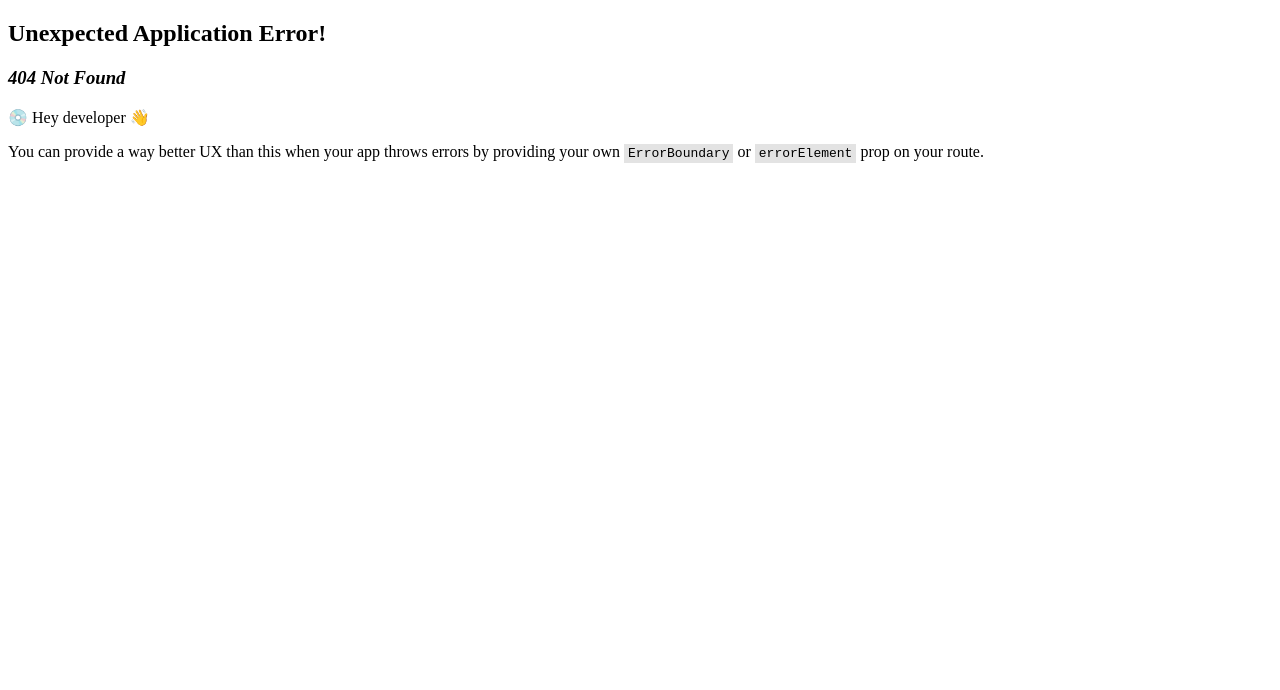
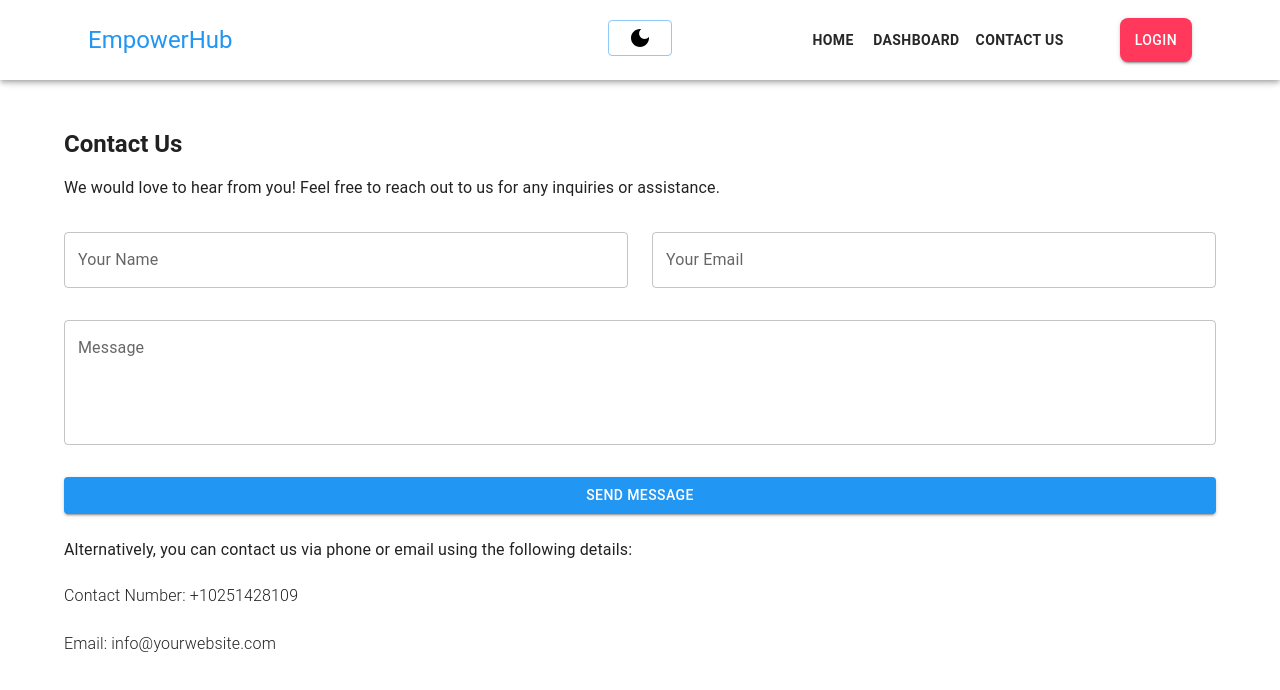
Before and after one commit to mdriazuddinriad5/empower-hub-client, a React (Vite) app: page /contact in a window 1280 px wide. Before the commit this address had no page. Shown: the top 690 px of the page. Built offline with nearby package versions, Linux system fonts and the light colour scheme.

Commit message:
ContactUs page added

```diff
--- a/package.json
+++ b/package.json
@@ -13,6 +13,7 @@
     "@emotion/react": "^11.11.1",
     "@emotion/styled": "^11.11.0",
     "@mui/icons-material": "^5.14.18",
+    "@mui/joy": "^5.0.0-beta.15",
     "@mui/material": "^5.14.18",
     "@tanstack/react-query": "^5.8.7",
     "axios": "^1.6.2",
--- /dev/null
+++ b/src/Components/shared/Footer/Footer.jsx
@@ -0,0 +1,24 @@
+import React from 'react';
+import { Typography, Container, Box } from '@mui/material';
+
+const Footer = () => {
+  return (
+    <Box
+      component="footer"
+      sx={{
+        backgroundColor: '#f5f5f5',
+        py: 2,
+        mt: 'auto',
+        textAlign: 'center',
+      }}
+    >
+      <Container>
+        <Typography variant="body2" color="text.secondary">
+          &copy; 2023 Your Company. All rights reserved.
+        </Typography>
+      </Container>
+    </Box>
+  );
+};
+
+export default Footer;
--- a/src/Router/Router.jsx
+++ b/src/Router/Router.jsx
@@ -1,6 +1,7 @@
 import { createBrowserRouter } from "react-router-dom";
 import MainLayout from "../Layout/MainLayout";
 import Home from "../pages/Home/Home";
+import ContactUs from "../pages/ContactUs/ContactUs";
 
 
 const Router = createBrowserRouter([
@@ -11,6 +12,10 @@ const Router = createBrowserRouter([
             {
                 path: '/',
                 element: <Home></Home>
+            },
+            {
+                path: 'contact',
+                element: <ContactUs></ContactUs>
             }
         ])
     },
--- /dev/null
+++ b/src/pages/ContactUs/ContactUs.jsx
@@ -0,0 +1,64 @@
+
+import { Container, Typography, Grid, TextField, Button } from '@mui/material';
+
+const ContactUs = () => {
+    return (
+        <Container maxWidth="lg">
+            <div>
+                <Typography variant="h5" sx={{ fontSize: '3xl', fontWeight: 'bold', mt: 16 }}>
+                    Contact Us
+                </Typography>
+                <Typography variant="body1" sx={{ mt: 2, textAlign: 'justify' }}>
+                    We would love to hear from you! Feel free to reach out to us for any inquiries or assistance.
+                </Typography>
+
+                <Grid container spacing={3} sx={{ mt: 1 }}>
+                    <Grid item xs={12} md={6}>
+                        <TextField
+                            label="Your Name"
+                            variant="outlined"
+                            fullWidth
+                            sx={{ mb: 1 }}
+                        />
+                    </Grid>
+                    <Grid item xs={12} md={6}>
+                        <TextField
+                            label="Your Email"
+                            variant="outlined"
+                            fullWidth
+                            sx={{ mb: 1 }}
+                        />
+                    </Grid>
+                    <Grid item xs={12}>
+                        <TextField
+                            label="Message"
+                            multiline
+                            rows={4}
+                            variant="outlined"
+                            fullWidth
+                            sx={{ mb: 1 }}
+                        />
+                    </Grid>
+                    <Grid item xs={12}>
+                        <Button variant="contained" color="primary" sx={{ width: '100%' }}>
+                            Send Message
+                        </Button>
+                    </Grid>
+                </Grid>
+
+                <Typography variant="body1" sx={{ mt: 3, textAlign: 'justify' }}>
+                    Alternatively, you can contact us via phone or email using the following details:
+                </Typography>
+
+                <Typography variant="h6" sx={{ mt: 2 }}>
+                    <span style={{ fontSize: 'medium', fontWeight: '300' }}>Contact Number: +10251428109</span>
+                </Typography>
+                <Typography variant="h6" sx={{ mt: 2 }}>
+                    <span style={{ fontSize: 'medium', fontWeight: '300' }}>Email: info@yourwebsite.com</span>
+                </Typography>
+            </div>
+        </Container>
+    );
+};
+
+export default ContactUs;
--- a/src/pages/Home/Home.jsx
+++ b/src/pages/Home/Home.jsx
@@ -1,5 +1,6 @@
 import Banner from "../../Components/Banner/Banner";
 import Services from "../../Components/Services/Services";
+import Footer from "../../Components/shared/Footer/Footer";
 
 
 const Home = () => {
@@ -7,6 +8,7 @@ const Home = () => {
         <div>
             <Banner></Banner>
             <Services></Services>
+            <Footer></Footer>
         </div>
     );
 };
```
Also changed, not shown: src/providers/AuthProvider.jsx (added, +11 -0 lines), 1 other file (tests, documents, lock files or other folders).
